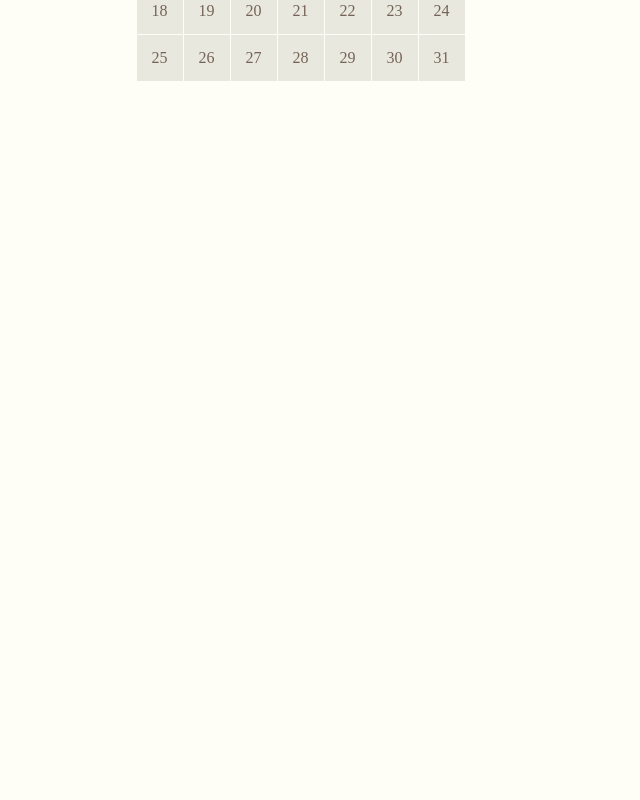
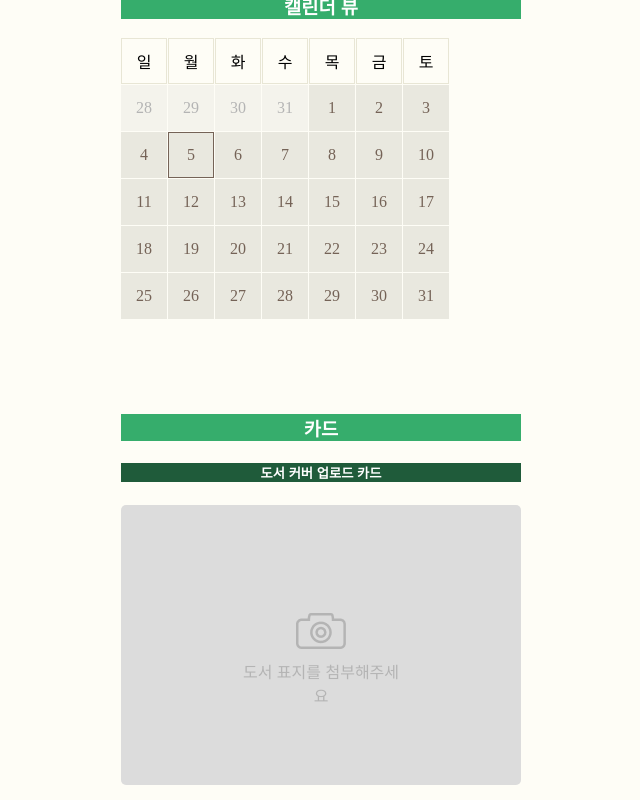
Before and after one commit to onetuks/goguma-library-client, a Vue app: page / in a window 1280 px wide. Shown: the part 642-1442 px from the top of the page, without its empty margins (319-959 px from the left). Before the commit the page ends 800 px from the top, so only its background shows below. Built offline with nearby package versions, Linux system fonts and the light colour scheme.

Commit message:
Feat: 도서 커버 이미지 업로드 카드 컴포넌트 구현
#2

```diff
--- a/src/App.vue
+++ b/src/App.vue
@@ -14,7 +14,7 @@ html,
 #app {
   margin: 0;
   padding: 0;
-  height: 100%;
+  height: auto;
 }
 
 #app {
--- /dev/null
+++ b/src/components/card/BookCoverUploadCard.vue
@@ -0,0 +1,118 @@
+<script setup lang="ts">
+import { ref } from "vue";
+
+const fileInput = ref<HTMLInputElement | null>(null);
+const coverUrl = ref<string | undefined>(undefined);
+
+const hasCover = (): boolean => coverUrl.value !== undefined;
+
+const changeFile = (e: Event): void => {
+  const target = e.target as HTMLInputElement;
+  const file = target.files?.[0];
+  if (file) {
+    coverUrl.value = URL.createObjectURL(file);
+  }
+};
+
+const triggerChangeFileClick = (): void => {
+  fileInput.value?.click();
+};
+
+const removeCover = (): void => {
+  coverUrl.value = undefined;
+  fileInput.value = null;
+};
+</script>
+
+<template>
+  <div class="book-cover-uploader" :class="{ 'has-cover': hasCover }">
+    <input
+      type="file"
+      @change="changeFile"
+      ref="fileInput"
+      style="display: none"
+    />
+    <div v-if="hasCover()" class="cover-preview">
+      <img :src="coverUrl" alt="Book Cover" class="book-cover" />
+      <img
+        src="@/assets/icon/trashcan_icon.png"
+        alt="Remove Cover"
+        class="remove-button"
+        @click="removeCover"
+      />
+    </div>
+    <div v-else class="upload-placeholder" @click="triggerChangeFileClick">
+      <img
+        src="@/assets/icon/camera_icon.png"
+        alt="Camera Icon"
+        class="camera-icon"
+      />
+      <p>도서 표지를 첨부해주세요</p>
+    </div>
+  </div>
+</template>
+
+<style scoped>
+.book-cover-uploader {
+  background-color: #dcdcdc; /* 피그마의 gray/1000 */
+  padding: 20px;
+  text-align: center;
+  border: 2px dashed #b4b4b4; /* 피그마의 gray/800 */
+  border-radius: 5px;
+  cursor: pointer;
+  transition: border 0.3s ease;
+  width: 360px;
+  height: 240px;
+  display: flex;
+  justify-content: center;
+  align-items: center;
+}
+
+.book-cover-uploader.has-cover {
+  border: none;
+}
+
+.upload-placeholder {
+  display: flex;
+  flex-direction: column;
+  align-items: center;
+}
+
+.camera-icon {
+  width: 50px;
+  height: 36px;
+  margin-bottom: 10px;
+}
+
+.upload-placeholder p {
+  color: #b4b4b4; /* 피그마의 gray/800 */
+  margin: 0;
+  width: 169px;
+  height: 18px;
+  font-family: "NanumSquare", sans-serif;
+  text-align: center;
+}
+
+.cover-preview {
+  position: relative;
+  width: 120px;
+  height: 180px;
+}
+
+.book-cover {
+  width: 100%;
+  height: 100%;
+  object-fit: cover;
+  border-radius: 5px;
+}
+
+.remove-button {
+  position: absolute;
+  bottom: -45px; /* Adjusted to place below the cover */
+  left: 50%;
+  transform: translateX(-50%);
+  width: 39px;
+  height: 39px;
+  cursor: pointer;
+}
+</style>
--- a/src/pages/MainPage.vue
+++ b/src/pages/MainPage.vue
@@ -4,9 +4,11 @@ import SubscribeButton from "@/components/button/SubscribeButton.vue";
 import ReviewRegisterButton from "@/components/button/ReviewRegisterButton.vue";
 import CalendarIcon from "@/components/calendar/CalendarIcon.vue";
 import CalendarView from "@/components/calendar/CalendarView.vue";
+import BookCoverUploadCard from "@/components/card/BookCoverUploadCard.vue";
 </script>
 
 <template>
+  <div style="padding: 15px 0">
     <h1>컴포넌트 모음</h1>
     <div style="display: flex; justify-content: center; flex-direction: column">
       <div class="component-wrapper">
@@ -41,6 +43,14 @@ import CalendarView from "@/components/calendar/CalendarView.vue";
         <h3>캘린더 뷰</h3>
         <CalendarView :month="8" :year="2024" />
       </div>
+      <div>
+        <h3>카드</h3>
+        <div>
+          <h5>도서 커버 업로드 카드</h5>
+          <BookCoverUploadCard />
+        </div>
+      </div>
+    </div>
   </div>
 </template>
 
```
Lines whose indentation alone changed are shown as unchanged.
